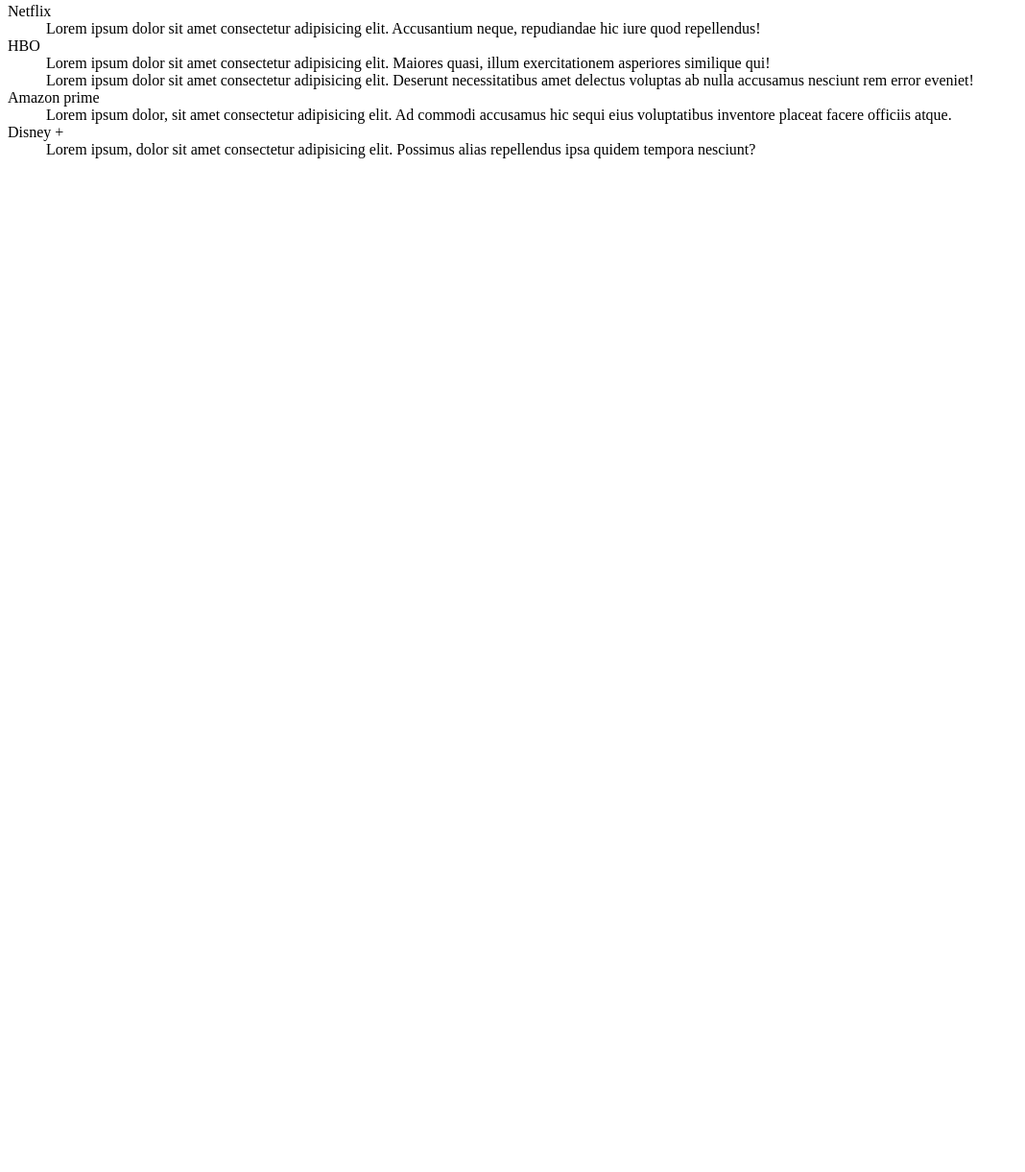
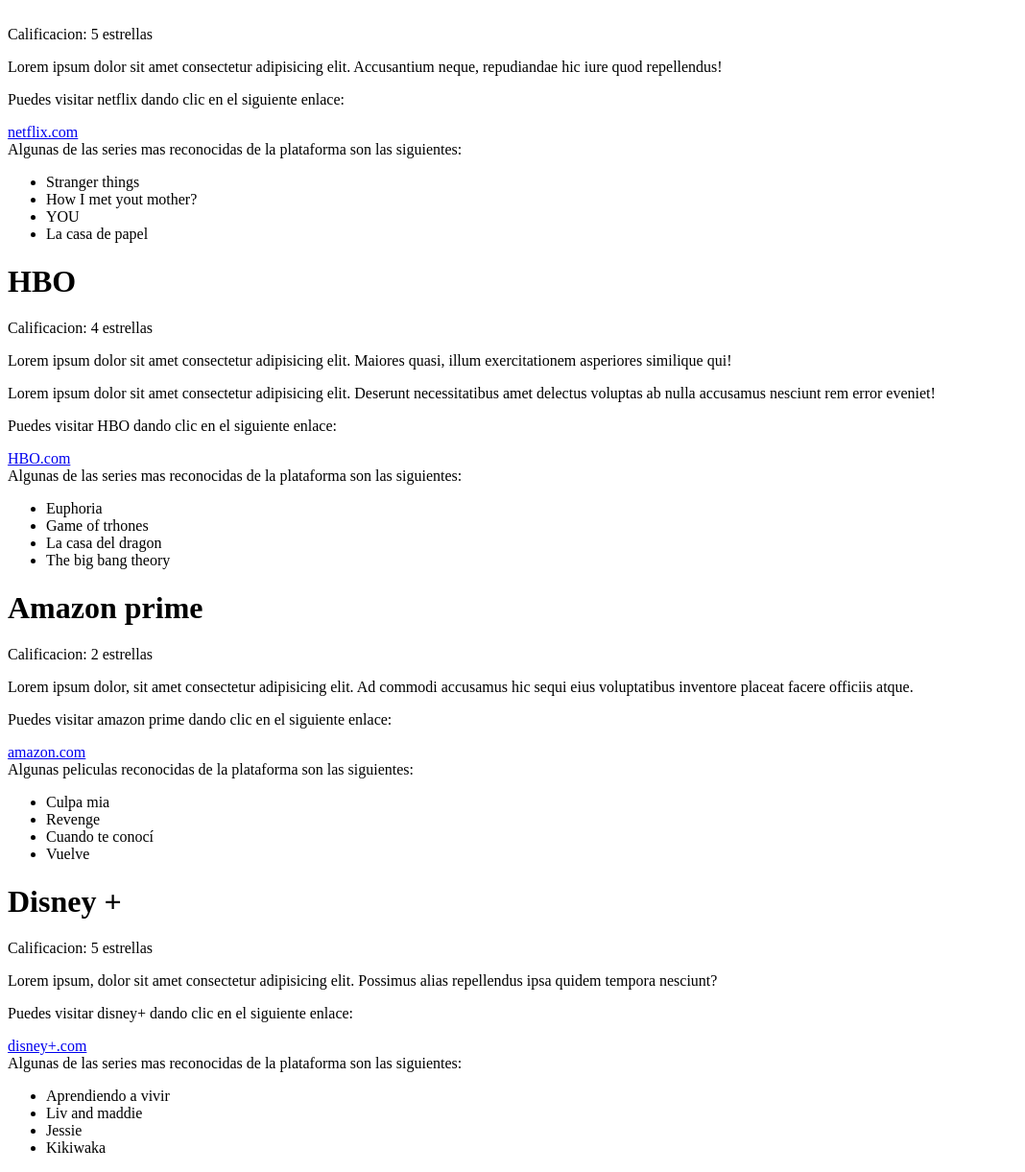
Before and after one commit to GhandiNieto16/Practica23agost0o, a plain HTML site: page index.html in a window 1280 px wide. Shown: the part 111-1332 px from the top of the page at 96% size, without its empty margins (0-1068 px from the left). Before the commit the page ends 800 px from the top, so only its background shows below. Drawn offline with Linux system fonts and the light colour scheme.

Commit message:
pagina de streaming

```diff
--- a/index.html
+++ b/index.html
@@ -4,20 +4,75 @@
     <meta charset="UTF-8">
     <meta name="viewport" content="width=device-width, initial-scale=1.0">
     <title>Las mejores aplicaciones de streaming</title>
-    <p>¿Ya conoces las mejores plaraformas de streaming? CONOCELAS</p>
 </head>
 <body>
-    <h1>Las mejores plataformas de streaming</h1>
+    <h1 style="color: rgb(216, 157, 209); font-style: cambria rounded;">Las mejores apps de streaming</h1>
     <dl>
-        <dt>Netflix</dt>
-        <dd>Lorem ipsum dolor sit amet consectetur adipisicing elit. Accusantium neque, repudiandae hic iure quod repellendus!</dd>
-        <dt>HBO</dt>
-        <dd>Lorem ipsum dolor sit amet consectetur adipisicing elit. Maiores quasi, illum exercitationem asperiores similique qui!</dd>
-        <dd>Lorem ipsum dolor sit amet consectetur adipisicing elit. Deserunt necessitatibus amet delectus voluptas ab nulla accusamus nesciunt rem error eveniet!</dd>
-        <dt>Amazon prime</dt>
-        <dd>Lorem ipsum dolor, sit amet consectetur adipisicing elit. Ad commodi accusamus hic sequi eius voluptatibus inventore placeat facere officiis atque.</dd>
-        <dt>Disney +</dt>
-        <dd>Lorem ipsum, dolor sit amet consectetur adipisicing elit. Possimus alias repellendus ipsa quidem tempora nesciunt?</dd>
+        <h1>
+        <dt>Netflix</dt> </h1>
+        <p>Calificacion: 5 estrellas</p>
+        <p>Lorem ipsum dolor sit amet consectetur adipisicing elit. Accusantium neque, repudiandae hic iure quod repellendus!</p>
+        <p>Puedes visitar netflix dando clic en el siguiente enlace: </p><a href="https://www.netflix.com/"><!-- Aqui va el nombre de la liga -->netflix.com</a>
+        <section>
+            Algunas de las series mas reconocidas de la plataforma son las siguientes:
+            <ul>
+                <li>Stranger things</li>
+                <li>How I met yout mother?</li>
+                <li>YOU</li>
+                <li>La casa de papel</li>
+            </ul>
+        </section>
+
+
+
+        <h1>
+        <dt>HBO</dt></h1>
+        <p>Calificacion: 4 estrellas</p>
+        <p>Lorem ipsum dolor sit amet consectetur adipisicing elit. Maiores quasi, illum exercitationem asperiores similique qui!</p>
+        <p>Lorem ipsum dolor sit amet consectetur adipisicing elit. Deserunt necessitatibus amet delectus voluptas ab nulla accusamus nesciunt rem error eveniet!</p>
+        <p>Puedes visitar HBO dando clic en el siguiente enlace: </p><a href="https://www.HBO.com/"><!-- Aqui va el nombre de la liga -->HBO.com</a>
+        <section>
+            Algunas de las series mas reconocidas de la plataforma son las siguientes:
+            <ul>
+                <li>Euphoria</li>
+                <li>Game of trhones</li>
+                <li>La casa del dragon</li>
+                <li>The big bang theory</li>
+            </ul>
+        </section>
+
+        <h1>
+        <dt>Amazon prime</dt></h1>
+        <p>Calificacion: 2 estrellas</p>
+        <p>Lorem ipsum dolor, sit amet consectetur adipisicing elit. Ad commodi accusamus hic sequi eius voluptatibus inventore placeat facere officiis atque.</p>
+        <p>Puedes visitar amazon prime dando clic en el siguiente enlace: </p><a href="https://www.netflix.com/"><!-- Aqui va el nombre de la liga -->amazon.com</a>
+        <section>
+            Algunas peliculas reconocidas de la plataforma son las siguientes:
+            <ul>
+                <li>Culpa mia</li>
+                <li>Revenge</li>
+                <li>Cuando te conocí</li>
+                <li>Vuelve</li>
+            </ul>
+        </section>
+
+        <h1>
+        <dt>Disney +</dt></h1>
+        <p>Calificacion: 5 estrellas</p>
+        <p>Lorem ipsum, dolor sit amet consectetur adipisicing elit. Possimus alias repellendus ipsa quidem tempora nesciunt?</p>
+        <p>Puedes visitar disney+ dando clic en el siguiente enlace: </p><a href="https://www.disneyplus.com/"><!-- Aqui va el nombre de la liga -->disney+.com</a>
+        <section>
+            Algunas de las series mas reconocidas de la plataforma son las siguientes:
+            <div>
+            <ul>
+                <li>Aprendiendo a vivir</li>
+                <li>Liv and maddie</li>
+                <li>Jessie</li>
+                <li>Kikiwaka</li>
+            </ul>
+            </div>
+        </section>
+
     </dl>
 
 </body>
```
